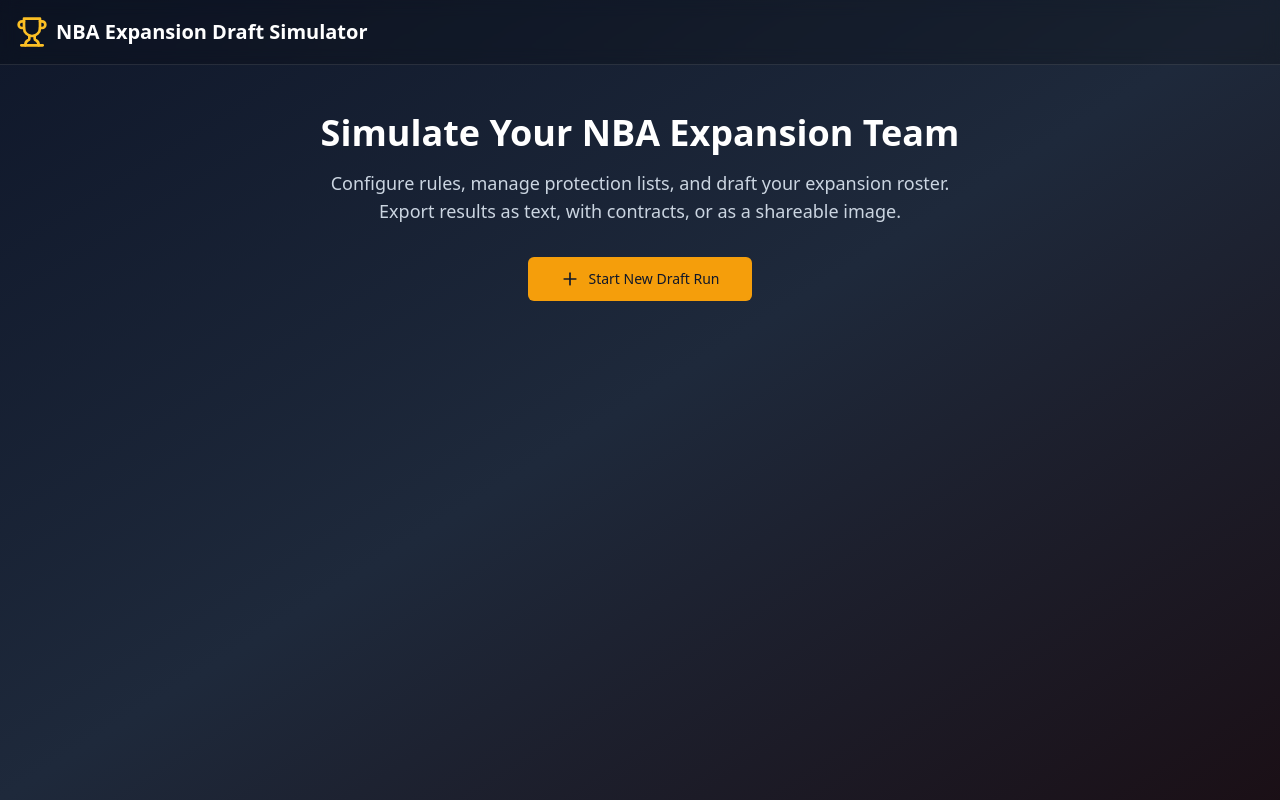
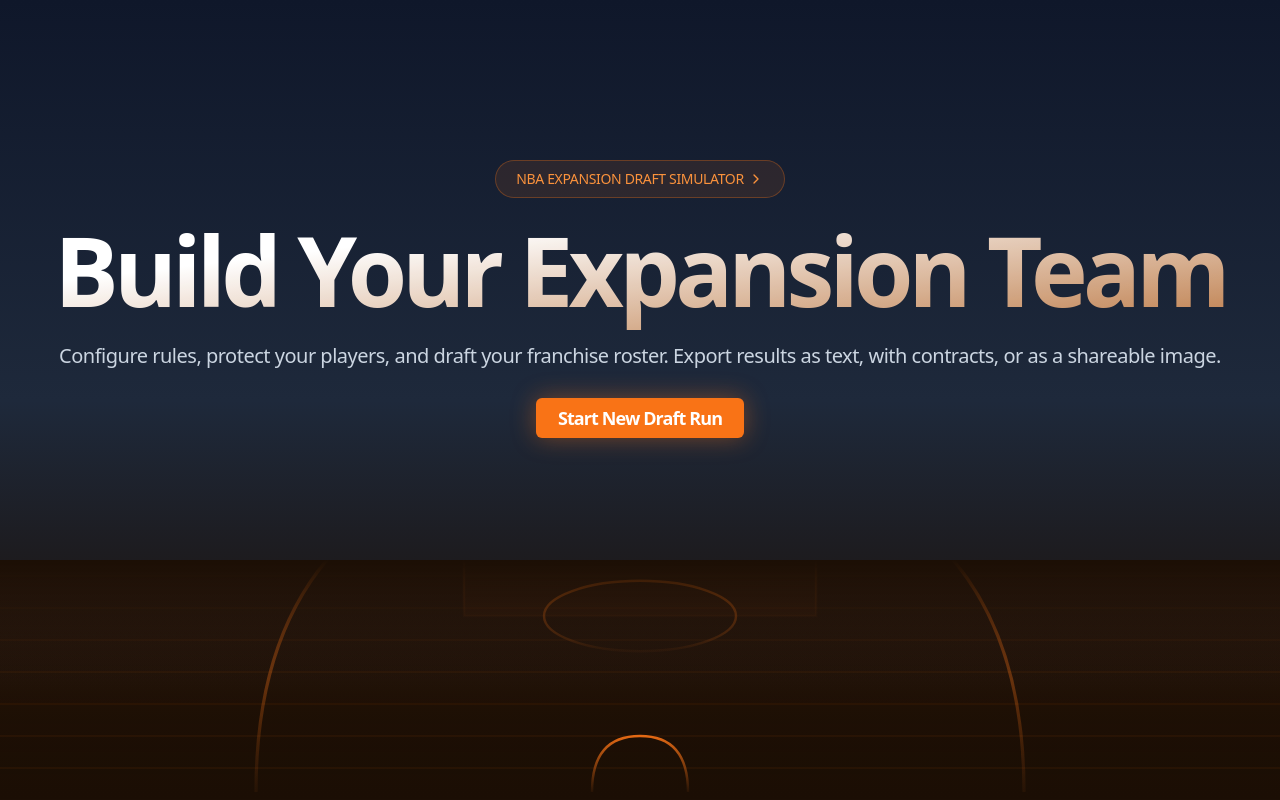
Before and after one commit to ARO2S/NBAExpansion, a Next.js app: page / in a window 1280 px wide. Built offline with nearby package versions, Linux system fonts and the light colour scheme.

Commit message:
Hero updates

```diff
--- a/src/app/page.tsx
+++ b/src/app/page.tsx
@@ -1,39 +1,13 @@
-import Link from "next/link";
-import { Button } from "@/components/ui/button";
-import { Plus, Trophy } from "lucide-react";
+import { Hero } from "@/components/ui/hero-1";
 
 export default function HomePage() {
   return (
-    <div className="min-h-screen bg-gradient-to-br from-slate-900 via-slate-800 to-orange-900/20">
-      <header className="border-b border-white/10 bg-black/20 backdrop-blur">
-        <div className="container mx-auto flex h-16 items-center px-4">
-          <div className="flex min-w-0 items-center gap-2">
-            <Trophy className="h-6 w-6 shrink-0 text-amber-400 sm:h-8 sm:w-8" />
-            <h1 className="truncate text-base font-bold text-white sm:text-xl">
-              NBA Expansion Draft Simulator
-            </h1>
-          </div>
-        </div>
-      </header>
-
-      <main className="container mx-auto px-4 py-8 sm:py-12">
-        <section className="text-center">
-          <h2 className="mb-4 text-2xl font-bold text-white sm:text-4xl">
-            Simulate Your NBA Expansion Team
-          </h2>
-          <p className="mx-auto max-w-2xl text-base text-slate-300 sm:text-lg">
-            Configure rules, manage protection lists, and draft your expansion
-            roster. Export results as text, with contracts, or as a shareable
-            image.
-          </p>
-          <Link href="/runs/new" className="mt-8 inline-block">
-            <Button size="lg" className="gap-2 bg-amber-500 hover:bg-amber-600">
-              <Plus className="h-5 w-5" />
-              Start New Draft Run
-            </Button>
-          </Link>
-        </section>
-      </main>
-    </div>
+    <Hero
+      eyebrow="NBA Expansion Draft Simulator"
+      title="Build Your Expansion Team"
+      subtitle="Configure rules, protect your players, and draft your franchise roster. Export results as text, with contracts, or as a shareable image."
+      ctaLabel="Start New Draft Run"
+      ctaHref="/runs/new"
+    />
   );
 }
--- a/src/app/runs/[runId]/results/page.tsx
+++ b/src/app/runs/[runId]/results/page.tsx
@@ -39,7 +39,7 @@
   }
 
   return (
-    <div className="min-h-screen bg-slate-900">
+    <div className="min-h-screen">
       <header className="border-b border-white/10 bg-black/20">
         <div className="container mx-auto flex h-16 items-center justify-between gap-2 px-4">
           <Link href="/" className="flex shrink-0 items-center gap-2 text-white">
--- /dev/null
+++ b/src/app/runs/layout.tsx
@@ -0,0 +1,19 @@
+export default function RunsLayout({
+  children,
+}: {
+  children: React.ReactNode;
+}) {
+  return (
+    <div className="relative min-h-screen bg-[linear-gradient(to_bottom,#0f172a,#1e293b_60%,#1c0f05)]">
+      {/* Subtle orange grid — fixed so it doesn't scroll */}
+      <div
+        className="pointer-events-none fixed inset-0 -z-10
+        bg-[linear-gradient(to_right,#f9731210_1px,transparent_1px),linear-gradient(to_bottom,#f9731210_1px,transparent_1px)]
+        bg-[size:6rem_5rem]"
+      />
+      {/* Faint orange top glow */}
+      <div className="pointer-events-none fixed inset-x-0 top-0 -z-10 h-64 bg-[radial-gradient(ellipse_60%_50%_at_50%_0%,rgba(249,115,22,0.12),transparent)]" />
+      {children}
+    </div>
+  );
+}
--- a/src/app/runs/new/page.tsx
+++ b/src/app/runs/new/page.tsx
@@ -60,7 +60,7 @@
   }
 
   return (
-    <div className="min-h-screen bg-slate-900">
+    <div>
       <header className="border-b border-white/10 bg-black/20">
         <div className="container mx-auto flex h-16 items-center px-4">
           <Link href="/" className="flex items-center gap-2 text-white">
@@ -165,7 +165,7 @@
               <Button
                 type="submit"
                 disabled={loading}
-                className="w-full bg-amber-500 hover:bg-amber-600"
+                className="w-full bg-orange-500 hover:bg-orange-400 shadow-[0_0_16px_rgba(249,115,22,0.3)]"
               >
                 {loading ? "Creating..." : "Create Draft Run"}
               </Button>
--- /dev/null
+++ b/src/components/ui/hero-1.tsx
@@ -0,0 +1,167 @@
+"use client"
+
+import { ChevronRight } from "lucide-react"
+import { Button } from "@/components/ui/button"
+
+interface HeroProps {
+  eyebrow?: string
+  title: string
+  subtitle: string
+  ctaLabel?: string
+  ctaHref?: string
+}
+
+export function Hero({
+  eyebrow = "NBA Expansion Draft",
+  title,
+  subtitle,
+  ctaLabel = "Start Draft",
+  ctaHref = "#",
+}: HeroProps) {
+  return (
+    <section
+      id="hero"
+      className="relative mx-auto w-full pt-40 px-6 text-center md:px-8
+      min-h-screen overflow-hidden
+      bg-[linear-gradient(to_bottom,#0f172a,#1e293b_50%,#1c0f05_88%)]"
+    >
+      {/* Orange grid background */}
+      <div
+        className="absolute -z-10 inset-0 h-[600px] w-full
+        bg-[linear-gradient(to_right,#f9731620_1px,transparent_1px),linear-gradient(to_bottom,#f9731620_1px,transparent_1px)]
+        bg-[size:6rem_5rem]
+        [mask-image:radial-gradient(ellipse_80%_50%_at_50%_0%,#000_70%,transparent_110%)]"
+      />
+
+      {/* Orange radial glow from top */}
+      <div className="absolute inset-0 -z-10 bg-[radial-gradient(ellipse_60%_40%_at_50%_-5%,rgba(249,115,22,0.25),transparent)]" />
+
+      {/* Eyebrow badge */}
+      {eyebrow && (
+        <a href="#" className="group inline-block">
+          <span
+            className="text-sm text-orange-400 font-medium mx-auto px-5 py-2
+            bg-orange-500/10 border border-orange-500/30
+            rounded-3xl w-fit tracking-tight uppercase flex items-center justify-center gap-1"
+          >
+            {eyebrow}
+            <ChevronRight className="w-4 h-4 transition-transform duration-300 group-hover:translate-x-1" />
+          </span>
+        </a>
+      )}
+
+      {/* Title */}
+      <h1
+        className="animate-fade-in -translate-y-4 text-balance
+        bg-gradient-to-br from-white from-30% to-orange-400/70
+        bg-clip-text py-6 text-5xl font-semibold leading-none tracking-tighter
+        text-transparent opacity-0 sm:text-6xl md:text-7xl lg:text-8xl"
+      >
+        {title}
+      </h1>
+
+      {/* Subtitle */}
+      <p
+        className="animate-fade-in mb-12 -translate-y-4 text-balance
+        text-lg tracking-tight text-slate-300
+        opacity-0 md:text-xl [animation-delay:0.35s]"
+      >
+        {subtitle}
+      </p>
+
+      {/* CTA */}
+      {ctaLabel && (
+        <div className="flex justify-center">
+          <Button
+            asChild
+            className="mt-[-20px] w-fit md:w-52 z-20 tracking-tighter text-center text-lg
+            bg-orange-500 hover:bg-orange-400 text-white font-semibold shadow-[0_0_24px_rgba(249,115,22,0.4)]
+            transition-all duration-200 hover:shadow-[0_0_32px_rgba(249,115,22,0.6)]"
+          >
+            <a href={ctaHref}>{ctaLabel}</a>
+          </Button>
+        </div>
+      )}
+
+      {/* Basketball court bottom decoration */}
+      <div className="animate-fade-up absolute inset-x-0 bottom-0 h-[30vh] opacity-0 pointer-events-none select-none">
+        <svg
+          viewBox="0 110 800 150"
+          preserveAspectRatio="none"
+          xmlns="http://www.w3.org/2000/svg"
+          className="w-full h-full"
+          aria-hidden="true"
+        >
+          <defs>
+            <linearGradient id="courtFloorGrad" x1="0" y1="0" x2="0" y2="1">
+              <stop offset="0%" stopColor="#92400e" stopOpacity="0.5" />
+              <stop offset="100%" stopColor="#0f0803" stopOpacity="0" />
+            </linearGradient>
+            <linearGradient id="courtLineGrad" x1="0" y1="0" x2="0" y2="1">
+              <stop offset="0%" stopColor="#f97316" stopOpacity="0.9" />
+              <stop offset="100%" stopColor="#f97316" stopOpacity="0.05" />
+            </linearGradient>
+          </defs>
+
+          {/* Hardwood floor fill */}
+          <rect x="0" y="40" width="800" height="220" fill="url(#courtFloorGrad)" />
+
+          {/* Hardwood planks (subtle horizontal lines) */}
+          {[60, 80, 100, 120, 140, 160, 180, 200, 220, 240].map((y) => (
+            <line
+              key={y}
+              x1="0"
+              y1={y}
+              x2="800"
+              y2={y}
+              stroke="#b45309"
+              strokeWidth="0.5"
+              strokeOpacity="0.2"
+            />
+          ))}
+
+          {/* Sidelines */}
+          <line x1="40" y1="40" x2="40" y2="260" stroke="url(#courtLineGrad)" strokeWidth="2" />
+          <line x1="760" y1="40" x2="760" y2="260" stroke="url(#courtLineGrad)" strokeWidth="2" />
+
+          {/* Baseline */}
+          <line x1="40" y1="255" x2="760" y2="255" stroke="url(#courtLineGrad)" strokeWidth="2" />
+
+          {/* Half-court line */}
+          <line x1="400" y1="40" x2="400" y2="260" stroke="url(#courtLineGrad)" strokeWidth="2" />
+
+          {/* Center circle */}
+          <ellipse cx="400" cy="55" rx="75" ry="28" fill="none" stroke="url(#courtLineGrad)" strokeWidth="2" />
+
+          {/* Three-point arc — full arc from baseline to baseline */}
+          <path
+            d="M 160 255 Q 160 40 400 40 Q 640 40 640 255"
+            fill="none"
+            stroke="url(#courtLineGrad)"
+            strokeWidth="2"
+          />
+
+          {/* Corner three lines */}
+          <line x1="160" y1="200" x2="40" y2="200" stroke="url(#courtLineGrad)" strokeWidth="2" />
+          <line x1="640" y1="200" x2="760" y2="200" stroke="url(#courtLineGrad)" strokeWidth="2" />
+
+          {/* Paint / key box */}
+          <rect x="290" y="40" width="220" height="105" fill="rgba(249,115,22,0.06)" stroke="url(#courtLineGrad)" strokeWidth="1.5" />
+
+          {/* Free throw circle */}
+          <ellipse cx="400" cy="145" rx="60" ry="22" fill="none" stroke="url(#courtLineGrad)" strokeWidth="1.5" />
+
+          {/* Restricted arc */}
+          <path d="M 370 255 Q 370 220 400 220 Q 430 220 430 255" fill="none" stroke="url(#courtLineGrad)" strokeWidth="1.5" />
+
+          {/* Basket backboard + rim */}
+          <rect x="385" y="40" width="30" height="4" fill="none" stroke="#f97316" strokeWidth="2" strokeOpacity="0.7" />
+          <circle cx="400" cy="52" r="8" fill="none" stroke="#f97316" strokeWidth="1.5" strokeOpacity="0.7" />
+        </svg>
+
+        {/* Fade out at top edge into hero background */}
+        <div className="absolute inset-0 bg-gradient-to-b from-[#1c0f05] via-transparent to-transparent" />
+      </div>
+    </section>
+  )
+}
--- a/tailwind.config.ts
+++ b/tailwind.config.ts
@@ -49,6 +49,20 @@
         md: "calc(var(--radius) - 2px)",
         sm: "calc(var(--radius) - 4px)",
       },
+      keyframes: {
+        "fade-in": {
+          "0%": { opacity: "0", transform: "translateY(20px)" },
+          "100%": { opacity: "1", transform: "translateY(0)" },
+        },
+        "fade-up": {
+          "0%": { opacity: "0", transform: "translateY(40px)" },
+          "100%": { opacity: "1", transform: "translateY(0)" },
+        },
+      },
+      animation: {
+        "fade-in": "fade-in 0.8s ease forwards 0.2s",
+        "fade-up": "fade-up 0.8s ease forwards 0.5s",
+      },
     },
   },
   plugins: [require("tailwindcss-animate")],
```
Also changed, not shown: src/app/runs/[runId]/draft/page.tsx (+4 -4 lines), src/app/runs/[runId]/protect/page.tsx (+4 -4 lines).
